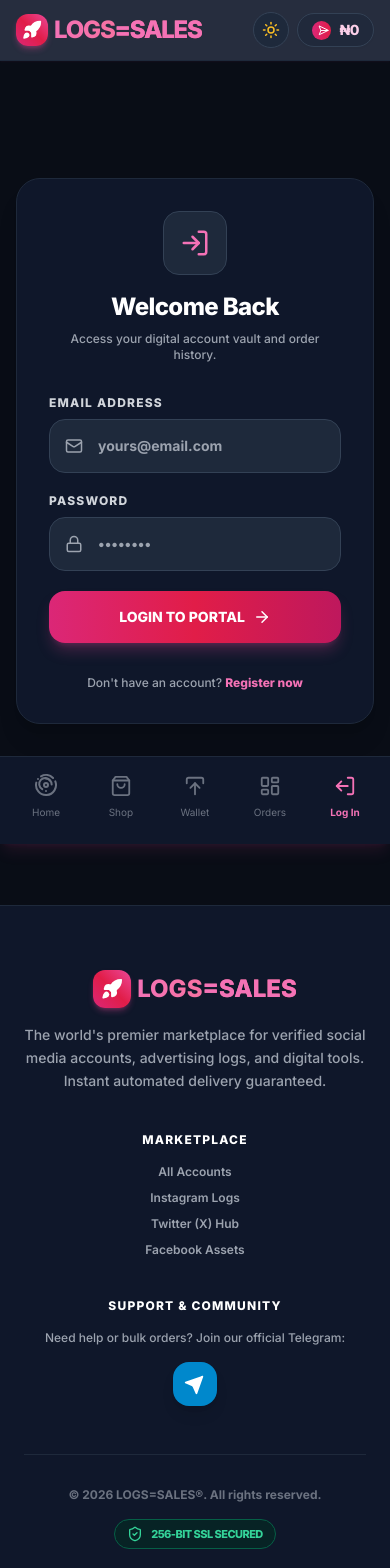
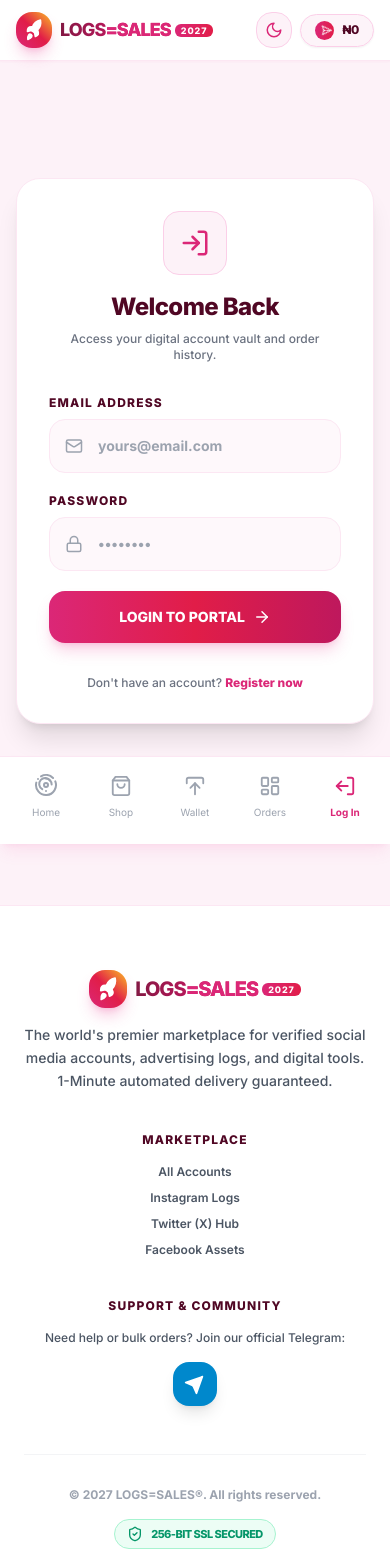
Before and after one commit to Afacehacker/lossales, a React (Vite) app in the folder client/: page /login in a window 390 px wide. Shown: the top 1568 px of the page. Built offline with nearby package versions, Linux system fonts and the light colour scheme; no server answers.

Commit message:
Update product picture icons, default white theme, 2027 logo rebrand, 1min auto-delivery

```diff
--- a/client/src/components/Footer.jsx
+++ b/client/src/components/Footer.jsx
@@ -9,16 +9,23 @@ const Footer = () => {
         <footer className="bg-white dark:bg-slate-900 border-t border-pink-100 dark:border-slate-800 pt-16 pb-28 md:pb-12 px-6 transition-colors duration-300">
             <div className="max-w-7xl mx-auto grid grid-cols-1 md:grid-cols-4 gap-10 md:gap-16 mb-12 text-center md:text-left">
                 <div className="col-span-1 md:col-span-2">
-                    <Link to="/" className="text-2xl md:text-3xl font-black mb-4 flex items-center gap-1.5 justify-center md:justify-start group">
-                        <div className="bg-gradient-to-tr from-pink-600 via-rose-600 to-pink-500 text-white p-2 rounded-xl shadow-md shadow-pink-500/30">
-                            <Rocket size={22} fill="currentColor" />
+                    <Link to="/" className="text-2xl md:text-3xl font-black mb-4 flex items-center gap-2 justify-center md:justify-start group">
+                        <div className="p-2 rounded-2xl bg-gradient-to-tr from-pink-600 via-rose-600 to-amber-400 text-white shadow-lg shadow-pink-500/30 group-hover:scale-105 transition-transform">
+                            <Rocket size={22} fill="currentColor" className="transform -rotate-12" />
                         </div>
-                        <span className="bg-clip-text text-transparent bg-gradient-to-r from-pink-800 to-rose-600 dark:from-pink-400 dark:to-rose-400 font-extrabold">
-                            LOGS<span className="text-pink-600 dark:text-pink-400">=SALES</span>
-                        </span>
+                        <div className="flex flex-col leading-none">
+                            <div className="flex items-center gap-1">
+                                <span className="bg-clip-text text-transparent bg-gradient-to-r from-pink-900 via-pink-700 to-rose-600 dark:from-white dark:via-pink-200 dark:to-pink-400 font-black tracking-tighter text-xl md:text-2xl">
+                                    LOGS<span className="text-pink-600 dark:text-pink-400">=SALES</span>
+                                </span>
+                                <span className="text-[9px] bg-gradient-to-r from-pink-600 to-rose-600 text-white font-black px-1.5 py-0.5 rounded-md uppercase tracking-widest">
+                                    2027
+                                </span>
+                            </div>
+                        </div>
                     </Link>
                     <p className="text-gray-600 dark:text-gray-400 leading-relaxed text-sm md:text-base max-w-sm font-medium mx-auto md:mx-0">
-                        The world's premier marketplace for verified social media accounts, advertising logs, and digital tools. Instant automated delivery guaranteed.
+                        The world's premier marketplace for verified social media accounts, advertising logs, and digital tools. 1-Minute automated delivery guaranteed.
                     </p>
                 </div>
 
@@ -42,7 +49,7 @@ const Footer = () => {
             </div>
 
             <div className="max-w-7xl mx-auto border-t border-gray-100 dark:border-slate-800 pt-8 flex flex-col md:flex-row justify-between items-center gap-4 text-gray-400 dark:text-gray-500 text-xs font-bold">
-                <p>© 2026 LOGS=SALES®. All rights reserved.</p>
+                <p>© 2027 LOGS=SALES®. All rights reserved.</p>
 
                 <div className="flex items-center gap-4">
                     <div className="flex items-center gap-2 text-emerald-600 dark:text-emerald-400 bg-emerald-50 dark:bg-emerald-950/60 px-3 py-1.5 rounded-full border border-emerald-200 dark:border-emerald-800">
--- a/client/src/components/Navbar.jsx
+++ b/client/src/components/Navbar.jsx
@@ -3,7 +3,7 @@ import { Link, useNavigate, useLocation } from 'react-router-dom';
 import { AuthContext } from '../context/AuthContext';
 import { SettingsContext } from '../context/SettingsContext';
 import { useTheme } from '../context/ThemeContext';
-import { LogOut, LayoutDashboard, Download, Rocket, Send, Sun, Moon, ShoppingBag } from 'lucide-react';
+import { LogOut, LayoutDashboard, Download, Rocket, Send, Sun, Moon, ShoppingBag, Sparkles } from 'lucide-react';
 
 const Navbar = () => {
     const { user, logout } = useContext(AuthContext);
@@ -20,15 +20,27 @@ const Navbar = () => {
     return (
         <>
             {/* Top Navbar */}
-            <nav className="bg-white/90 dark:bg-slate-900/90 backdrop-blur-md sticky top-0 z-50 px-4 py-3 border-b border-pink-100 dark:border-slate-800 shadow-sm shadow-pink-500/5 flex items-center justify-between transition-colors duration-300">
+            <nav className="bg-white/95 dark:bg-slate-900/95 backdrop-blur-md sticky top-0 z-50 px-4 py-3 border-b border-pink-100 dark:border-slate-800 shadow-sm shadow-pink-500/5 flex items-center justify-between transition-colors duration-300">
                 <div className="flex items-center gap-2">
-                    <Link to="/" className="text-2xl font-black tracking-tighter flex items-center gap-1.5 group">
-                        <div className="bg-gradient-to-tr from-pink-600 via-rose-600 to-pink-500 text-white p-1.5 rounded-xl shadow-md shadow-pink-500/30 group-hover:scale-105 transition-transform">
-                            <Rocket size={20} fill="currentColor" />
+                    {/* 2027 Rebranded Unique Logo */}
+                    <Link to="/" className="text-xl md:text-2xl font-black tracking-tight flex items-center gap-2 group">
+                        <div className="relative p-2 rounded-2xl bg-gradient-to-tr from-pink-600 via-rose-600 to-amber-400 text-white shadow-lg shadow-pink-500/30 group-hover:scale-105 group-hover:rotate-3 transition-all duration-300">
+                            <Rocket size={20} fill="currentColor" className="transform -rotate-12" />
+                            <div className="absolute -top-1 -right-1 w-2.5 h-2.5 bg-amber-300 rounded-full animate-ping" />
                         </div>
-                        <span className="bg-clip-text text-transparent bg-gradient-to-r from-pink-800 via-rose-600 to-pink-600 dark:from-pink-400 dark:to-rose-400 font-extrabold">
-                            LOGS<span className="text-pink-600 dark:text-pink-400">=SALES</span>
-                        </span>
+                        <div className="flex flex-col leading-none">
+                            <div className="flex items-center gap-1">
+                                <span className="bg-clip-text text-transparent bg-gradient-to-r from-pink-900 via-pink-700 to-rose-600 dark:from-white dark:via-pink-200 dark:to-pink-400 font-black tracking-tighter text-lg md:text-xl">
+                                    LOGS<span className="text-pink-600 dark:text-pink-400">=SALES</span>
+                                </span>
+                                <span className="text-[9px] bg-gradient-to-r from-pink-600 to-rose-600 text-white font-black px-1.5 py-0.5 rounded-md uppercase tracking-widest shadow-xs">
+                                    2027
+                                </span>
+                            </div>
+                            <span className="text-[9px] font-black uppercase tracking-widest text-pink-500 dark:text-pink-400 hidden sm:block mt-0.5">
+                                VERIFIED LOGS HUB
+                            </span>
+                        </div>
                     </Link>
                 </div>
 
@@ -37,13 +49,13 @@ const Navbar = () => {
                     <button
                         onClick={toggleTheme}
                         aria-label="Toggle Light/Dark Theme"
-                        className="p-2 rounded-full bg-pink-50 dark:bg-slate-800 text-pink-700 dark:text-pink-300 border border-pink-200 dark:border-slate-700 hover:scale-110 active:scale-95 transition-all shadow-xs"
+                        className="p-2 rounded-2xl bg-pink-50 dark:bg-slate-800 text-pink-700 dark:text-pink-300 border border-pink-200 dark:border-slate-700 hover:scale-110 active:scale-95 transition-all shadow-xs"
                     >
                         {isDarkMode ? <Sun size={18} className="text-amber-400" /> : <Moon size={18} className="text-pink-600" />}
                     </button>
 
                     {(user?.isAdmin || user?.name?.toLowerCase().includes('admin')) && (
-                        <Link to="/admin" className="flex items-center gap-1 text-[10px] md:text-xs font-extrabold text-pink-600 dark:text-pink-400 hover:text-pink-800 bg-pink-50 dark:bg-pink-950/60 px-2.5 py-1 rounded-full border border-pink-200 dark:border-pink-800 transition-colors">
+                        <Link to="/admin" className="flex items-center gap-1 text-[10px] md:text-xs font-black text-pink-600 dark:text-pink-400 hover:text-pink-800 bg-pink-50 dark:bg-pink-950/60 px-2.5 py-1 rounded-full border border-pink-200 dark:border-pink-800 transition-colors">
                             <Rocket size={14} /> <span className="hidden sm:inline">ADMIN</span>
                         </Link>
                     )}
@@ -51,16 +63,16 @@ const Navbar = () => {
                     {/* Wallet Balance Widget */}
                     <Link to="/wallet" className="flex items-center gap-2 bg-pink-50/80 dark:bg-slate-800/80 px-3.5 py-1.5 rounded-full border border-pink-200 dark:border-slate-700 hover:bg-pink-100 dark:hover:bg-slate-700 transition-colors shadow-sm">
                         <div className="text-white bg-gradient-to-r from-pink-600 to-rose-600 p-1 rounded-full shadow-xs"><Send size={11} className="rotate-45" /></div>
-                        <span className="font-extrabold text-pink-950 dark:text-pink-200 tracking-tight text-sm">₦{(user?.balance || 0).toLocaleString()}</span>
+                        <span className="font-extrabold text-pink-950 dark:text-pink-200 tracking-tight text-xs md:text-sm">₦{(user?.balance || 0).toLocaleString()}</span>
                     </Link>
                 </div>
             </nav>
 
             {/* Desktop Navigation Links */}
-            <div className="hidden md:flex bg-white/80 dark:bg-slate-900/80 border-b border-gray-100 dark:border-slate-800 py-3 px-6 justify-center items-center gap-8 transition-colors duration-300">
-               <Link to="/" className={`font-semibold text-sm transition-colors ${location.pathname === '/' ? 'text-pink-600 dark:text-pink-400 font-extrabold' : 'text-gray-600 dark:text-gray-300 hover:text-pink-600'}`}>Home</Link>
-               <Link to="/shop" className={`font-semibold text-sm transition-colors ${location.pathname === '/shop' ? 'text-pink-600 dark:text-pink-400 font-extrabold' : 'text-gray-600 dark:text-gray-300 hover:text-pink-600'}`}>Marketplace</Link>
-               <Link to="/dashboard" className={`font-semibold text-sm transition-colors ${location.pathname === '/dashboard' ? 'text-pink-600 dark:text-pink-400 font-extrabold' : 'text-gray-600 dark:text-gray-300 hover:text-pink-600'}`}>My Orders</Link>
+            <div className="hidden md:flex bg-white/80 dark:bg-slate-900/80 border-b border-pink-100 dark:border-slate-800 py-3 px-6 justify-center items-center gap-8 transition-colors duration-300">
+               <Link to="/" className={`font-semibold text-sm transition-colors ${location.pathname === '/' ? 'text-pink-600 dark:text-pink-400 font-black' : 'text-gray-600 dark:text-gray-300 hover:text-pink-600'}`}>Home</Link>
+               <Link to="/shop" className={`font-semibold text-sm transition-colors ${location.pathname === '/shop' ? 'text-pink-600 dark:text-pink-400 font-black' : 'text-gray-600 dark:text-gray-300 hover:text-pink-600'}`}>Marketplace</Link>
+               <Link to="/dashboard" className={`font-semibold text-sm transition-colors ${location.pathname === '/dashboard' ? 'text-pink-600 dark:text-pink-400 font-black' : 'text-gray-600 dark:text-gray-300 hover:text-pink-600'}`}>My Orders</Link>
                <a href={settings?.telegramLink || "https://t.me/boostnaija1"} target="_blank" rel="noopener noreferrer" className="font-semibold text-sm text-gray-600 dark:text-gray-300 hover:text-pink-600">Telegram Support</a>
                {user ? (
                    <button onClick={handleLogout} className="font-semibold text-sm text-rose-500 hover:text-rose-700 flex items-center gap-1">
--- a/client/src/context/ThemeContext.jsx
+++ b/client/src/context/ThemeContext.jsx
@@ -3,16 +3,16 @@ import { createContext, useState, useEffect, useContext } from 'react';
 const ThemeContext = createContext();
 
 export const ThemeProvider = ({ children }) => {
-    const [isDarkMode, setIsDarkMode] = useState(true);
+    // Default to false (Light Mode / White Mode)
+    const [isDarkMode, setIsDarkMode] = useState(false);
 
     useEffect(() => {
         const savedTheme = localStorage.getItem('theme');
         if (savedTheme) {
             setIsDarkMode(savedTheme === 'dark');
         } else {
-            // Check system preference if no saved theme
-            const systemPrefersDark = window.matchMedia('(prefers-color-scheme: dark)').matches;
-            setIsDarkMode(systemPrefersDark);
+            // Force default to light mode on first visit
+            setIsDarkMode(false);
         }
     }, []);
 
--- a/client/src/pages/Home.jsx
+++ b/client/src/pages/Home.jsx
@@ -183,7 +183,7 @@ const Home = () => {
                             <span className="text-[11px] md:text-xs font-bold text-gray-500 dark:text-gray-400 uppercase">Success Rate</span>
                         </div>
                         <div className="p-3 bg-white/70 dark:bg-slate-900/60 rounded-xl border border-pink-100 dark:border-slate-800">
-                            <span className="block font-black text-xl md:text-2xl text-pink-600 dark:text-pink-400">⚡ 2 Mins</span>
+                            <span className="block font-black text-xl md:text-2xl text-pink-600 dark:text-pink-400">⚡ 1 Min</span>
                             <span className="text-[11px] md:text-xs font-bold text-gray-500 dark:text-gray-400 uppercase">Instant Auto-Delivery</span>
                         </div>
                         <div className="p-3 bg-white/70 dark:bg-slate-900/60 rounded-xl border border-pink-100 dark:border-slate-800">
```
Also changed, not shown: client/src/components/ProductCard.jsx (+69 -32 lines), client/src/components/ProductPreviewModal.jsx (+73 -31 lines).
